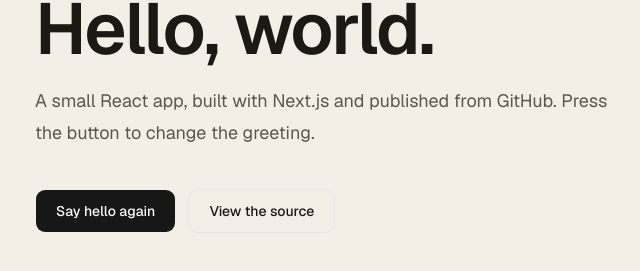
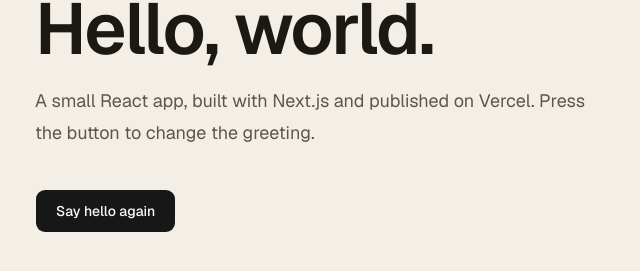
Before and after one commit to kenmau/hello-world-react, a Next.js app: page / in a window 1280 px wide. Shown: the part 315-586 px from the top of the page, without its empty margins (261-901 px from the left). Built offline with nearby package versions, Linux system fonts and the light colour scheme.

Commit message:
Describe the app as a Vercel deployment.
The greeting page no longer points at a GitHub repository that has not been created yet.

Co-authored-by: ken_mau <ken_mau@hotmail.com>

```diff
--- a/src/app/page.tsx
+++ b/src/app/page.tsx
@@ -20,11 +20,11 @@ export default function Home() {
             {greeting}
           </h1>
           <p className="max-w-xl text-lg leading-8 text-[#5c564e]">
-            A small React app, built with Next.js and published from GitHub.
+            A small React app, built with Next.js and published on Vercel.
             Press the button to change the greeting.
           </p>
         </div>
-        <div className="flex flex-col gap-3 sm:flex-row">
+        <div>
           <Button
             size="lg"
             className="h-11 px-5"
@@ -32,17 +32,6 @@ export default function Home() {
           >
             Say hello again
           </Button>
-          <Button
-            size="lg"
-            variant="outline"
-            className="h-11 bg-transparent px-5"
-            nativeButton={false}
-            render={
-              <a href="https://github.com/kenmau/hello-world-react" />
-            }
-          >
-            View the source
-          </Button>
         </div>
       </div>
     </main>
```
Also changed, not shown: 1 other file (tests, documents, lock files or other folders).
